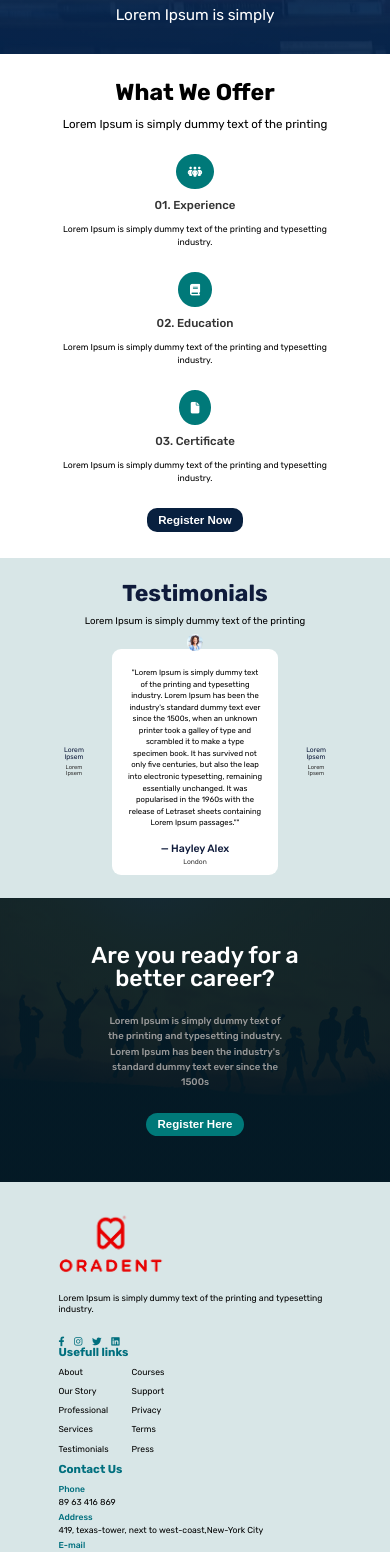
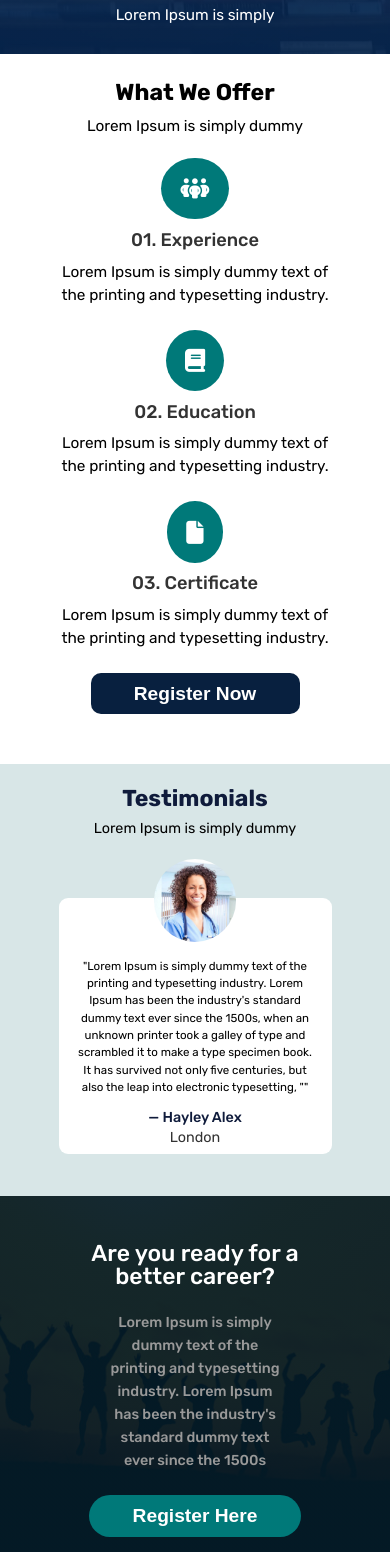
Before and after one commit to Vangari2172/css-template, a React (Create React App) app: page / in a window 390 px wide. Shown: the part 1513-3065 px from the top of the page. Built offline with nearby package versions, Linux system fonts and the light colour scheme.

Commit message:
messfgfdstjage

```diff
--- a/src/components/section5/Section5.js
+++ b/src/components/section5/Section5.js
@@ -5,7 +5,7 @@ const Section5 = () => {
   return (
     <div className="section5">
       <h1>What We Offer</h1>
-      <p className="para">Lorem Ipsum is simply dummy text of the printing</p>
+      <p className="para">Lorem Ipsum is simply dummy</p>
       <div className="container grid grid--3-cols">
         <div>
           <i className="fa-solid fa-people-group"></i>
--- a/src/components/section6/Section6.js
+++ b/src/components/section6/Section6.js
@@ -6,12 +6,12 @@ const Section6 = () => {
   return (
     <div className="section6">
       <h1>Testimonials</h1>
-      <p className="sec6_p">Lorem Ipsum is simply dummy text of the printing</p>
+      <p className="sec6_p">Lorem Ipsum is simply dummy</p>
       <div className="container grid-section6">
-        <div className="first-div">
+        {/* <div className="first-div">
           <p className="first-para">Lorem Ipsem</p>
           <p className="third-des">Lorem Ipsem</p>
-        </div>
+        </div> */}
         <div className="second-div">
           <div className="sec6_image">
             <img src={sec6_img} alt="face" />
@@ -22,17 +22,15 @@ const Section6 = () => {
             ever since the 1500s, when an unknown printer took a galley of type
             and scrambled it to make a type specimen book. It has survived not
             only five centuries, but also the leap into electronic typesetting,
-            remaining essentially unchanged. It was popularised in the 1960s
-            with the release of Letraset sheets containing Lorem Ipsum
-            passages.""
+            ""
           </blockquote>
           <p className="quote">&mdash; Hayley Alex</p>
           <p className="location">London</p>
         </div>
-        <div className="third-div">
+        {/* <div className="third-div">
           <p className="third-para">Lorem Ipsem</p>
           <p className="third-des">Lorem Ipsem</p>
-        </div>
+        </div> */}
       </div>
     </div>
   );
--- a/src/css/mediaQueries/MediaQueries.css
+++ b/src/css/mediaQueries/MediaQueries.css
@@ -91,4 +91,57 @@
     margin-top: 2rem;
     font-size: 3.2rem;
   }
+  .section5 .para {
+    font-size: 3.2rem;
+  }
+  .section5 .des {
+    font-size: 3.8rem;
+  }
+  .section5 .description {
+    font-size: 3.2rem;
+  }
+  .section5 .container .fa-solid {
+    font-size: 4.8rem;
+    padding: 4rem;
+  }
+
+  .section5 .sec5-btn button {
+    font-size: 4rem;
+    margin-bottom: 4.8rem;
+    padding: 2rem 9rem;
+  }
+  .section7-img .container p {
+    font-size: 3rem;
+  }
+  .section7 .sec7-btn button {
+    font-size: 4rem;
+    margin-bottom: 4.8rem;
+    padding: 2rem 9rem;
+  }
+  .section6 p {
+    font-size: 3rem;
+  }
+  .section6 .grid-section6 {
+    /* display: grid; */
+    grid-template-columns: 1fr;
+  }
+  .second-div blockquote {
+    font-size: 2.4rem;
+  }
+  .second-div {
+    margin-top: 8rem;
+    margin-bottom: 4rem;
+  }
+
+  .second-div .sec6_image {
+    width: 30%;
+    margin-top: -8rem;
+  }
+  .footer .grid--3-cols {
+    grid-template-columns: 1fr 1fr;
+    row-gap: 4rem;
+  }
+  .footer-link {
+    grid-column: 1/-1;
+  }
 }
```
